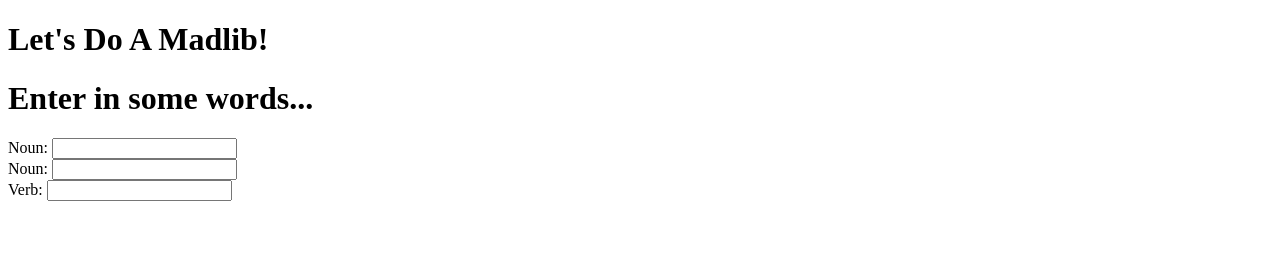
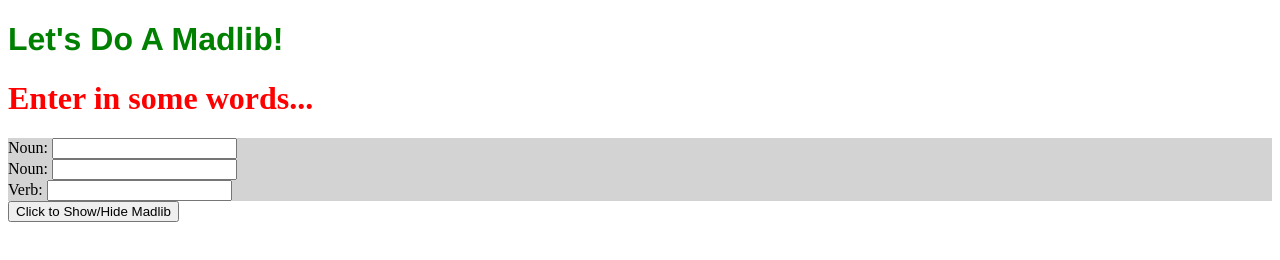
Before and after one commit to Luke9389/madlib-game, a plain HTML site: page index.html in a window 1280 px wide. Drawn offline with Linux system fonts and the light colour scheme.

Commit message:
added hide/show button

```diff
--- a/app.js
+++ b/app.js
@@ -15,4 +15,7 @@ function updateResult(){
     resultVerbOne.textContent = verbOne.value;
 }
 
-const madlib = document.createElement
+function makeMadlib(){
+
+    document.getElementById('story').classList.toggle('hidden');
+}
--- a/index.html
+++ b/index.html
@@ -9,10 +9,11 @@
     </head>
     <body>
         <header class="main-header">
-            <h1>Let's Do A Madlib!</h1>
+            <h1 id='top-title'>Let's Do A Madlib!</h1>
         </header>
 
         <h1>Enter in some words...</h1>
+        <div>
             <label>
                 Noun: <input id='nounOne' oninput='updateResult()'>
             </label>
@@ -24,6 +25,8 @@
             <label>
                 Verb: <input id='verbOne' oninput='updateResult()'>
             </label>
+        </div>
+        <button type="button" onclick="makeMadlib()">Click to Show/Hide Madlib</button>
 
         <div id='story' class="hidden">
             <p>
@@ -35,7 +38,10 @@
             </p>
 
         </div>
+
+
+
+
         <script src="app.js"></script>
-
     </body>
 </html>
--- a/main.css
+++ b/main.css
@@ -1,3 +1,22 @@
 .hidden {
     display: none;
 }
+
+p{
+    color: blue;
+}
+
+h1{
+    color: red
+}
+
+#top-title{
+color: green;
+font-family: Helvetica;
+}
+
+div{
+    background: lightgray;
+    background: -moz-linear-gradient(left, lightgray 0%, gray 50%, black 100%)
+
+}
```
Lines whose indentation alone changed are shown as unchanged.
